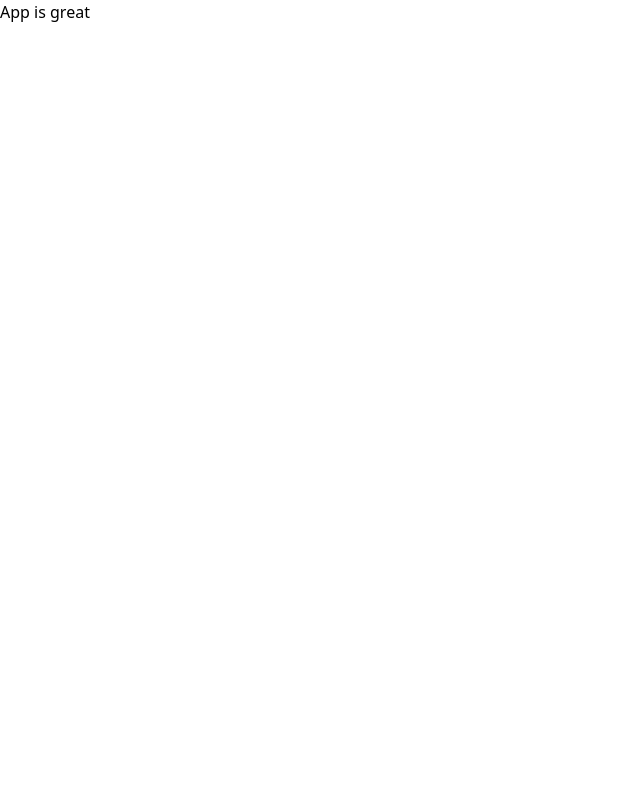
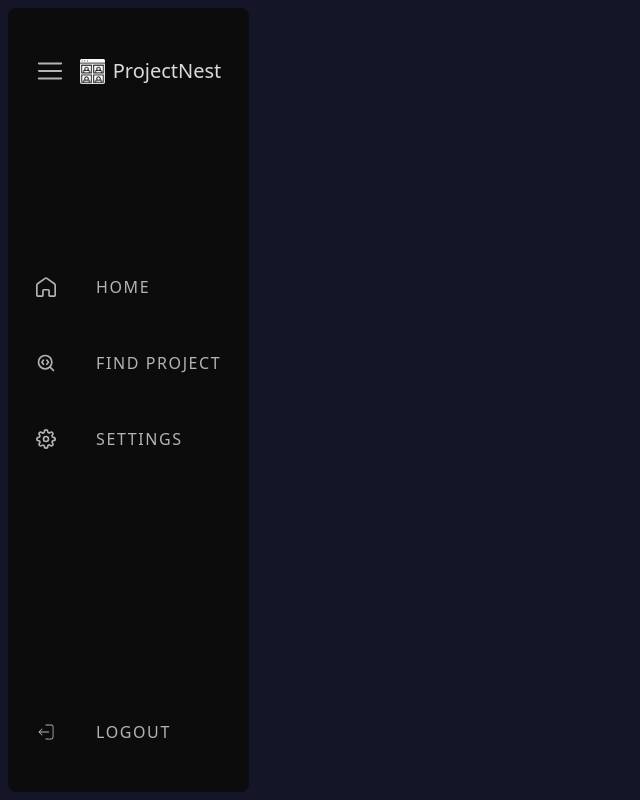
Before and after one commit to sushankhya-cpgn/ProjectNest2.0, a React (Vite) app in the folder Client_ProjectNest/: page /app in a window 1280 px wide. Shown: the whole page, without its empty margins (0-640 px from the left). Built offline with nearby package versions, Linux system fonts and the light colour scheme.

Commit message:
studentview navbar

```diff
--- a/Client_ProjectNest/package.json
+++ b/Client_ProjectNest/package.json
@@ -12,6 +12,7 @@
   "dependencies": {
     "react": "^18.2.0",
     "react-dom": "^18.2.0",
+    "react-icons": "^5.2.0",
     "react-router-dom": "^6.23.0"
   },
   "devDependencies": {
--- a/Client_ProjectNest/src/App.jsx
+++ b/Client_ProjectNest/src/App.jsx
@@ -1,5 +1,6 @@
 import { BrowserRouter, Route, Routes, Navigate } from "react-router-dom";
 import LoginPage from "./pages/LoginPage";
+import StudentHome from "./pages/StudentHome";
 
 function App() {
   return (
@@ -9,7 +10,7 @@ function App() {
           <Route index element={<Navigate to="/login" replace />} />
           <Route path="login" element={<LoginPage />} />
         </Route>
-        <Route path="app" element={<p>App is great</p>} />
+        <Route path="app" element={<StudentHome />} />
       </Routes>
     </BrowserRouter>
   );
--- /dev/null
+++ b/Client_ProjectNest/src/components/Logo.jsx
@@ -0,0 +1,19 @@
+import PropTypes from "prop-types"; // Import PropTypes
+function Logo({ size }) {
+  return (
+    <div className="flex flex-row justify-center items-center gap-2">
+      <img
+        className="h-[25px]"
+        alt="logo"
+        src="../public/logo_light2.png"
+      ></img>
+      <span className={`text-text text-[20px]`}>ProjectNest</span>
+    </div>
+  );
+}
+
+Logo.propTypes = {
+  size: PropTypes.number,
+};
+
+export default Logo;
--- /dev/null
+++ b/Client_ProjectNest/src/pages/StudentHome.jsx
@@ -0,0 +1,68 @@
+import { RxHamburgerMenu } from "react-icons/rx";
+import { GrHomeRounded } from "react-icons/gr";
+import { LuSearchCode } from "react-icons/lu";
+import { CiLogout } from "react-icons/ci";
+import { FiSettings } from "react-icons/fi";
+import Logo from "../components/Logo";
+import { useState } from "react";
+function StudentHome() {
+  return (
+    <div className="bg-backgroundlight h-screen p-2 ">
+      <StudentNavBar />
+    </div>
+  );
+}
+
+const iconColor = "#B4B4B8";
+
+function StudentNavBar() {
+  const [isFullMenue, setIsFullMenue] = useState(true);
+  return (
+    <div className=" bg-background overflow-y-scroll w-fit flex flex-col justify-between h-full px-2 py-8 rounded-lg ">
+      <div className="flex sticky -top-8 bg-inherit flex-row justify-between items-center px-5 py-4">
+        <RxHamburgerMenu
+          className="cursor-pointer"
+          size={28}
+          color={iconColor}
+          onClick={() => setIsFullMenue((preState) => !preState)}
+        />
+        {isFullMenue && <Logo />}
+      </div>
+      <div className="mb-20 flex flex-col gap-5 ">
+        <StudentNavBarItem isFullMenue={isFullMenue} name="home">
+          <GrHomeRounded color={iconColor} size={20} />
+        </StudentNavBarItem>
+
+        <StudentNavBarItem isFullMenue={isFullMenue} name="find project">
+          <LuSearchCode color={iconColor} size={20} />
+        </StudentNavBarItem>
+
+        <StudentNavBarItem isFullMenue={isFullMenue} name="settings">
+          <FiSettings color={iconColor} size={20} />
+        </StudentNavBarItem>
+      </div>
+      <StudentNavBarItem isFullMenue={isFullMenue} name="logout">
+        <CiLogout color={iconColor} size={20} />
+      </StudentNavBarItem>
+    </div>
+  );
+}
+/* eslint-disable react/prop-types */
+function StudentNavBarItem({ children, isFullMenue, name }) {
+  return (
+    <div
+      className={`${
+        !isFullMenue && "justify-center"
+      } h-14 transition-all duration-400 cursor-pointer flex felx-col items-center px-5 py-4 hover:bg-accent/50 rounded-xl`}
+    >
+      {children}
+      {isFullMenue && (
+        <span className=" text-light ml-10 text-md uppercase tracking-widest">
+          {name}
+        </span>
+      )}
+    </div>
+  );
+}
+
+export default StudentHome;
--- a/Client_ProjectNest/tailwind.config.js
+++ b/Client_ProjectNest/tailwind.config.js
@@ -5,7 +5,9 @@ export default {
     extend: {
       colors: {
         text: "#dbdbdb",
-        background: "#03122b",
+        light: "#B4B4B8",
+        background: "#0C0C0C",
+        backgroundlight: "#141627",
         primary: "#212731",
         secondary: "#31363f",
         accent: "#1f92b5",
```
Also changed, not shown: Client_ProjectNest/public/logo_light2.png (added), 1 other file (tests, documents, lock files or other folders).
